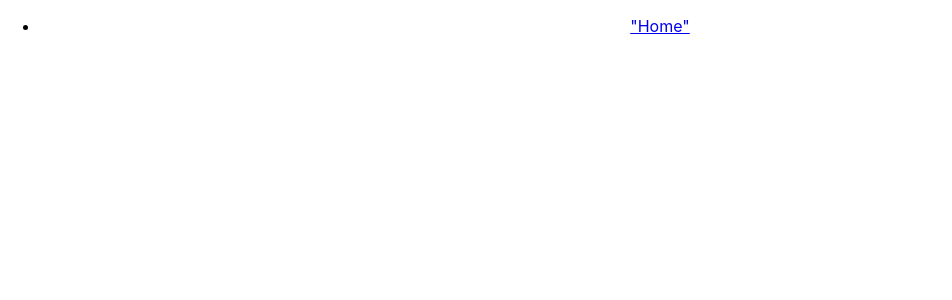
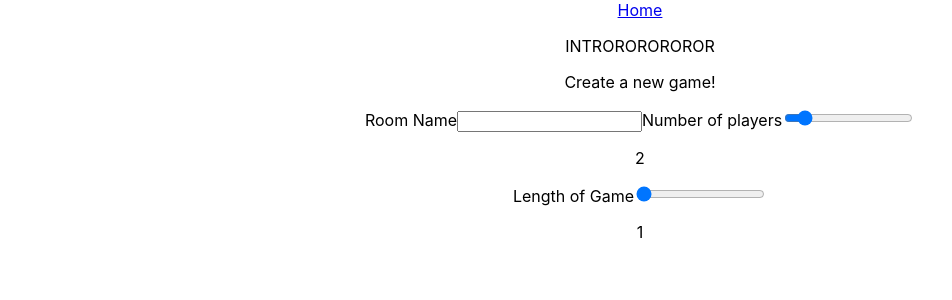
Before and after one commit to spencerTaira/boggle-frontend, a React (Create React App) app: page / in a window 1280 px wide. Before the commit this address had no page. Shown: the top 300 px of the page, without its empty margins (0-952 px from the left). Built offline with nearby package versions, Linux system fonts and the light colour scheme.

Commit message:
Working on intro page components

```diff
--- a/src/App.tsx
+++ b/src/App.tsx
@@ -1,5 +1,5 @@
 import React from 'react';
-import { BrowserRouter, Route, Routes } from 'react-router-dom';
+import { BrowserRouter, Route, Routes, Navigate } from 'react-router-dom';
 import './App.css';
 import Nav from "./Nav";
 import Intro from "./components/intro/Intro";
@@ -12,9 +12,10 @@ function App() {
       <BrowserRouter>
         <Nav />
         <Routes>
-          <Route path="/home" element={<Intro />} />
+          <Route path="/" element={<Intro />} />
           <Route path="/lobby/:id" element={<Lobby />} />
           <Route path="/game/:id" element={<Game />} />
+          <Route path="*" element={<Navigate to="/" />} />
         </Routes>
       </BrowserRouter>
     </div>
--- a/src/Nav.tsx
+++ b/src/Nav.tsx
@@ -1,16 +1,12 @@
 import React from "react";
-import { Link } from "react-router-dom";
+import { NavLink, Link } from "react-router-dom";
 
 function Nav() {
     return (
         <nav className="Nav">
-            <ul>
-                <li>
-                    <Link to={"/home"}>
-                        "Home"
-                    </Link>
-                </li>
-            </ul>
+           <Link to={"/"}>
+                Home
+            </Link>
         </nav>
     )
 }
--- /dev/null
+++ b/src/components/intro/CreateGameForm.tsx
@@ -0,0 +1,91 @@
+import React, { ReactEventHandler, useState } from "react";
+import { useNavigate, Link } from 'react-router-dom';
+
+/**
+ * Render CreateGameForm.
+ *
+ * State: formData
+ *  {
+ *      roomName,
+ *      numPlayers
+ *      gameLength
+ *  }
+ *
+ * App -> CreateGameForm
+ */
+
+function CreateGameForm() {
+    const [formData, setFormData] = useState(
+        {
+            roomName: '',
+            numPlayers: 2,
+            gameLength: 1
+        }
+    );
+
+    console.log("what is formData?", formData)
+
+    function handleSubmit(){
+
+    }
+
+    function handleChange(e:React.ChangeEvent<HTMLInputElement>){
+        const {name, value} = e.target;
+        setFormData((fData) => ({
+            ...fData,
+            [name]: value,
+         }));
+    }
+    return(
+        <div className='CreateGameForm'>
+            <label>
+                <p>Create a new game!</p>
+                <form onSubmit={handleSubmit}>
+                    <div className='CreateGameForm-roomName'>
+                        <label>
+                            Room Name
+                            <input
+                                type="text"
+                                value={formData.roomName}
+                                name="roomName"
+                                onChange={handleChange}
+                            />
+                        </label>
+                        <label>
+                            Number of players
+                            <input
+                                type="range"
+                                min="1"
+                                max="10"
+                                step="1"
+                                name="numPlayers"
+                                value={formData.numPlayers}
+                                onChange={handleChange}
+                            />
+                            <p>{formData.numPlayers}</p>
+                        </label>
+                        <label>
+                            Length of Game
+                            <input
+                                type="range"
+                                min="1"
+                                max="5"
+                                step=".5"
+                                name="gameLength"
+                                value={formData.gameLength}
+                                onChange={handleChange}
+                            />
+                            <p>{formData.gameLength}</p>
+                        </label>
+                    </div>
+                </form>
+            </label>
+        </div>
+    )
+}
+
+export default CreateGameForm;
+
+//Name of room
+//Number of players
+//Length of game?
--- a/src/components/intro/Intro.tsx
+++ b/src/components/intro/Intro.tsx
@@ -1,5 +1,5 @@
 import React from "react";
-
+import CreateGameForm from "./CreateGameForm";
 /**
  * Show Intro page
  *
@@ -9,7 +9,10 @@ import React from "react";
 
 function Intro() {
     return (
-        <p>INTROROROROROR</p>
+        <div className='Intro'>
+            <p>INTROROROROROR</p>
+            <CreateGameForm />
+        </div>
     )
 }
 
```
Also changed, not shown: src/components/intro/CreateForm.tsx (deleted, +0 -7 lines).
